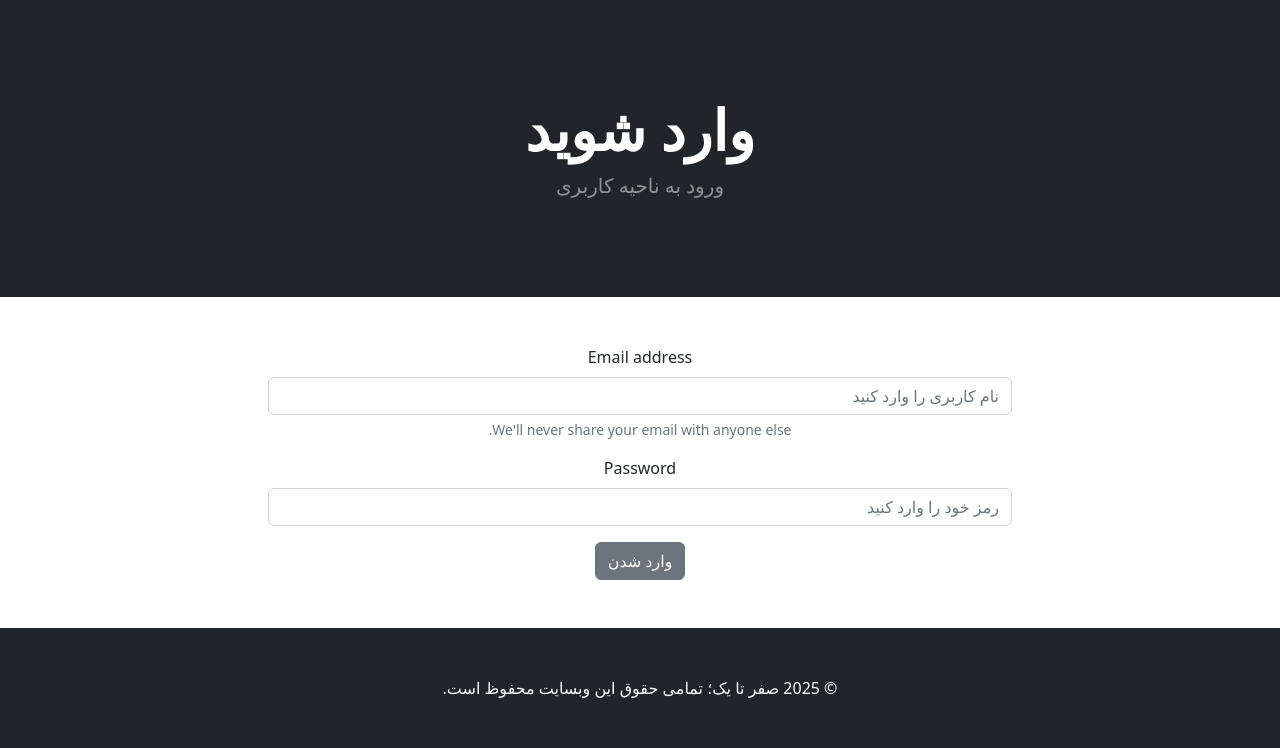
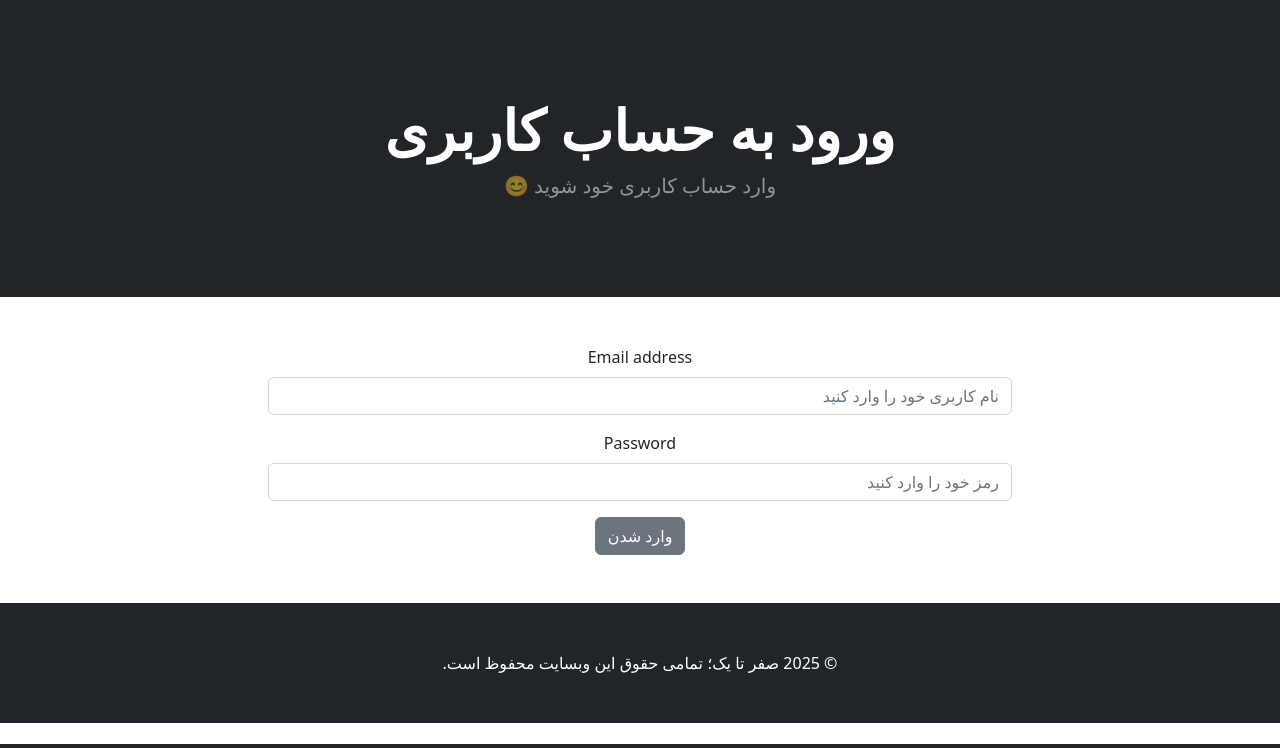
Before and after one commit to IAmFarhadMirzaei/MyStore, a Django app: page /login/ in a window 1280 px wide. Shown: the part 56-804 px from the top of the page. Run offline with Django 5.2, Linux system fonts and the light colour scheme; parts of the project's set-up code (start-up, migrations or seed data) failed here and were passed over; some libraries are stand-ins or nearby versions.

Commit message:
Update login.html

```diff
--- a/shop/templates/login.html
+++ b/shop/templates/login.html
@@ -1,12 +1,12 @@
 {% extends "base.html" %}
 
 {% block content %}
-<!-- Header-->
+
 <header class="bg-dark py-5">
     <div class="container px-4 px-lg-5 my-5">
         <div class="text-center text-white">
-            <h1 class="display-4 fw-bolder">وارد شوید</h1>
-            <p class="lead fw-normal text-white-50 mb-0">ورود به ناحیه کاربری</p>
+            <h1 class="display-4 fw-bolder">ورود به حساب کاربری</h1>
+            <p class="lead fw-normal text-white-50 mb-0">وارد حساب کاربری خود شوید &#128522</p>
         </div>
     </div>
 </header>
@@ -20,8 +20,7 @@
                   {% csrf_token %}
                     <div class="mb-3">
                         <label for="exampleInputEmail1" class="form-label">Email address</label>
-                        <input type="text" class="form-control" name="username" placeholder="نام کاربری را وارد کنید">
-                        <div id="emailHelp" class="form-text">We'll never share your email with anyone else.</div>
+                        <input type="text" class="form-control" name="username" placeholder="نام کاربری خود را وارد کنید">
                     </div>
                     <div class="mb-3">
                         <label for="exampleInputPassword1" class="form-label">Password</label>
```
